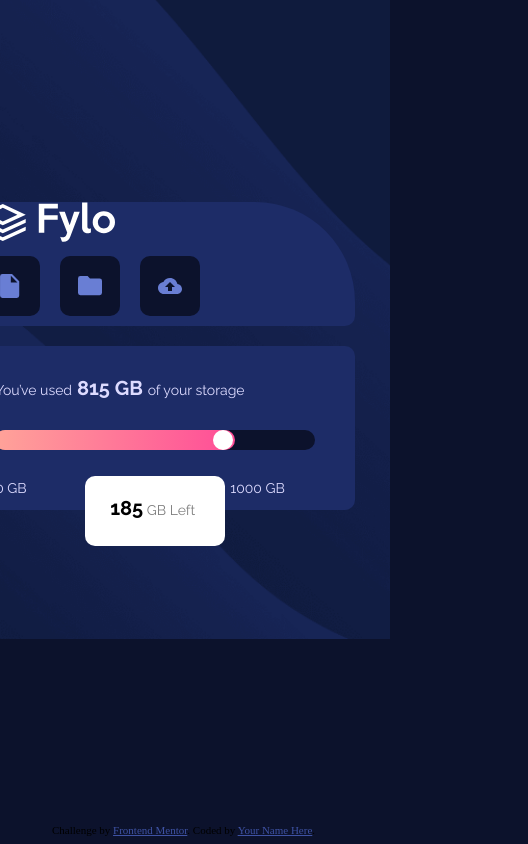
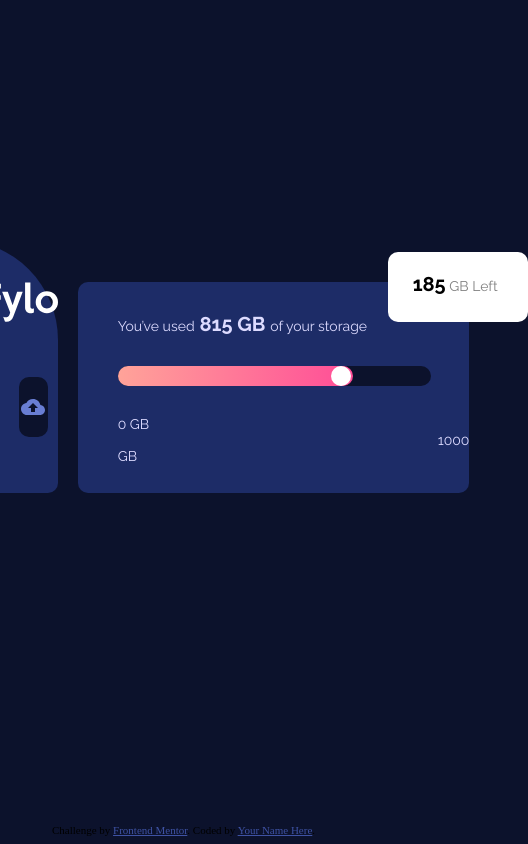
Before and after one commit to mariiaborsuk/data-storage, a plain HTML site: page index.html in a window 390 px wide. Shown: the whole page, 528 px wide, since content can reach past the window. Drawn offline with Linux system fonts and the light colour scheme.

Commit message:
new_changes

```diff
--- a/style.css
+++ b/style.css
@@ -8,7 +8,7 @@ body {
 	background-color: hsl(229, 57%, 11%);
 	background-image: url("images/bg-desktop.png");
 	background-repeat: no-repeat;
-	background-position: 0% 1100%;
+	background-position: 100% 1200%;
 	background-size: 100%;
 	display:flex;
 	align-items: center;
@@ -18,7 +18,7 @@ body {
 .main {
 	width: 75%;
 	height:35vh;
-	align-self: center;
+	margin: auto;
 	margin-top: 200px;
 	display: flex;
 	flex-direction: row;
@@ -157,7 +157,7 @@ margin-right: 2px;
 	width: 100%;
 	height: 20px;
 }
-@media only screen and (max-width: 600px){
+@media only screen and (max-width: 375px){
 	body{
 		background-image: url("images/bg-mobile.png");
 		background-position: 10% 30%;
@@ -165,16 +165,17 @@ margin-right: 2px;
 	}
 	.main{
 		flex-direction: column;
-		margin-left: 100px;
+		width: 80%;
+		margin: auto;
 	}
 	.data{
-		width: 400px;
+		width: 200px;
 	}
 	.triangle{
 	top: 100px;
 		left: 90px;
 	}
 	.right {
-		margin-left: 200px;
+		margin-left: 180px;
 	}
 }
```
